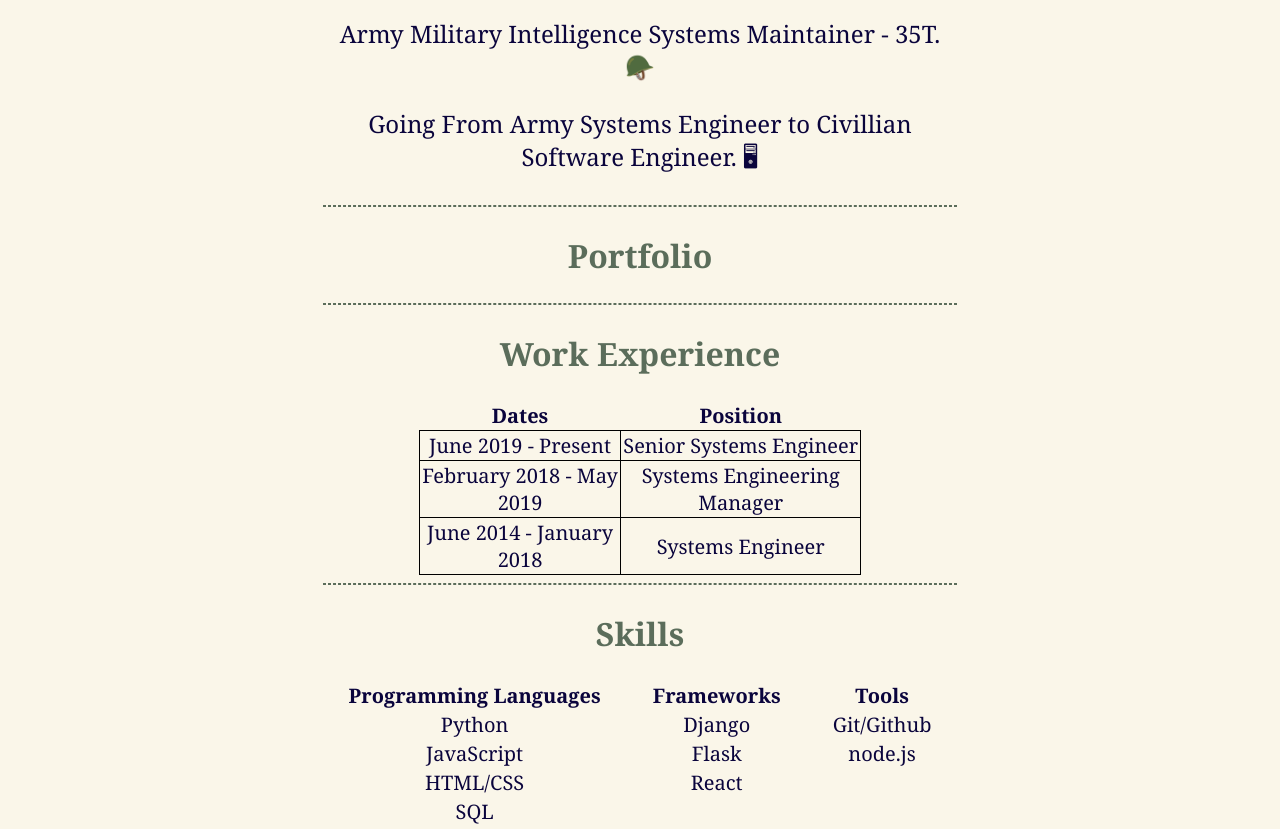
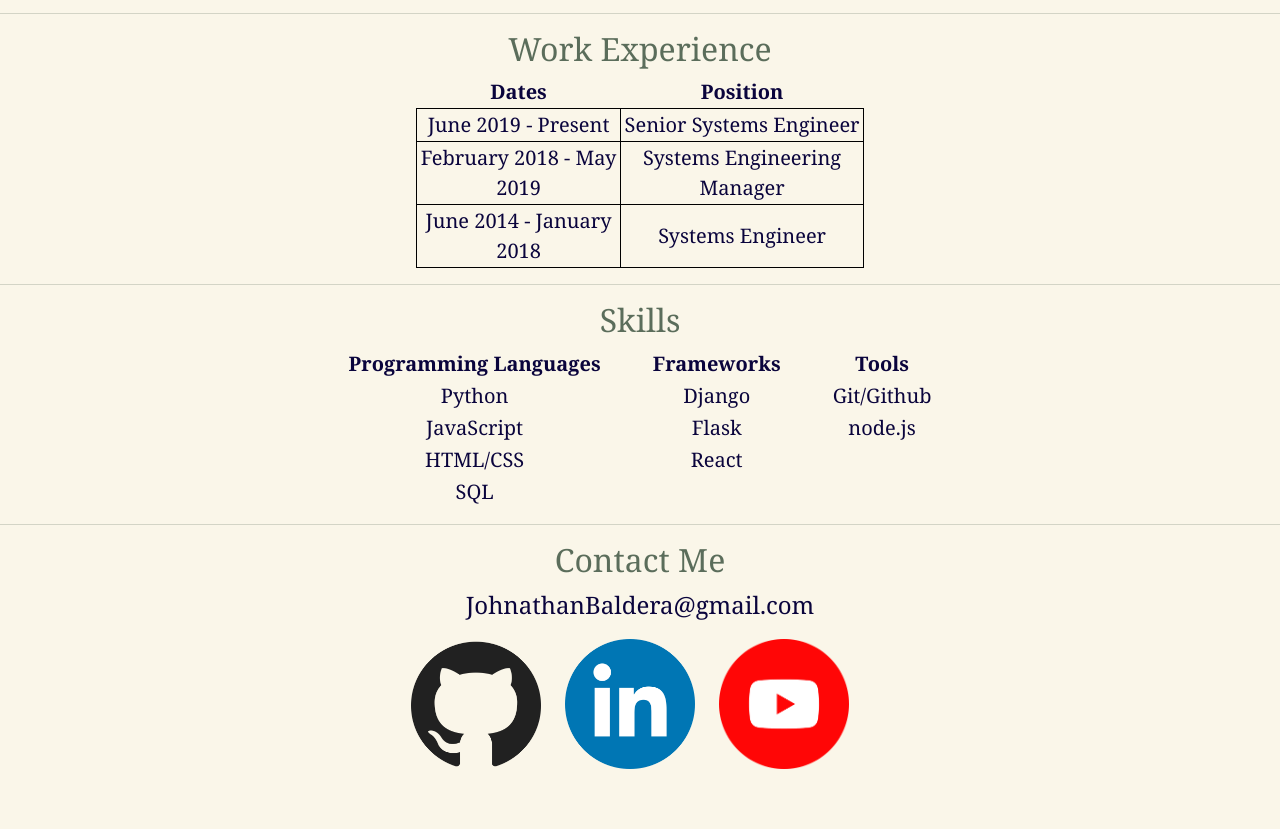
Before and after one commit to JohnathanBaldera/Johnathan-Baldera-Portfolio, a plain HTML site: page index.html in a window 1280 px wide. Shown: the part 688-1517 px from the top of the page. After the commit the page ends 1457 px from the top, so only its background shows below. Drawn offline with nearby package versions, Linux system fonts and the light colour scheme.

Commit message:
Added Bootstrap
Bootstrap added to site and fixed issues with <hr>.

```diff
--- a/index.html
+++ b/index.html
@@ -5,6 +5,7 @@
     <meta http-equiv="X-UA-Compatible" content="IE=edge">
     <meta name="viewport" content="width=device-width, initial-scale=1.0">
     <title>Johnathan Baldera Portfolio</title>
+    <link href="https://cdn.jsdelivr.net/npm/bootstrap@5.0.0-beta3/dist/css/bootstrap.min.css" rel="stylesheet" integrity="sha384-eOJMYsd53ii+scO/bJGFsiCZc+5NDVN2yr8+0RDqr0Ql0h+rP48ckxlpbzKgwra6" crossorigin="anonymous">
     <link rel="stylesheet" href="styles.css">
     <link rel="icon" href="/Users/johnathanbaldera/Documents/GitHub/Johnathan-Baldera-Portfolio/Images for Site/FAV A rounded.png" type="image/x-icon"/>
 </head>
--- a/styles.css
+++ b/styles.css
@@ -44,8 +44,6 @@ td {
 
 hr {
     color: #5b6d5b;
-    border-style: dashed;
-    width: 50%;
 }
 
 /**********************************CLASS TAGS**********************************/
@@ -68,11 +66,12 @@ hr {
 
 .social-layout {
     text-align: center;
+    size: 25%;
 }
 
 .social-logos {
     padding-right: 20px;
-    width: 25%;
+    width: 20%;
     max-width: 150px;
 }
 
```
